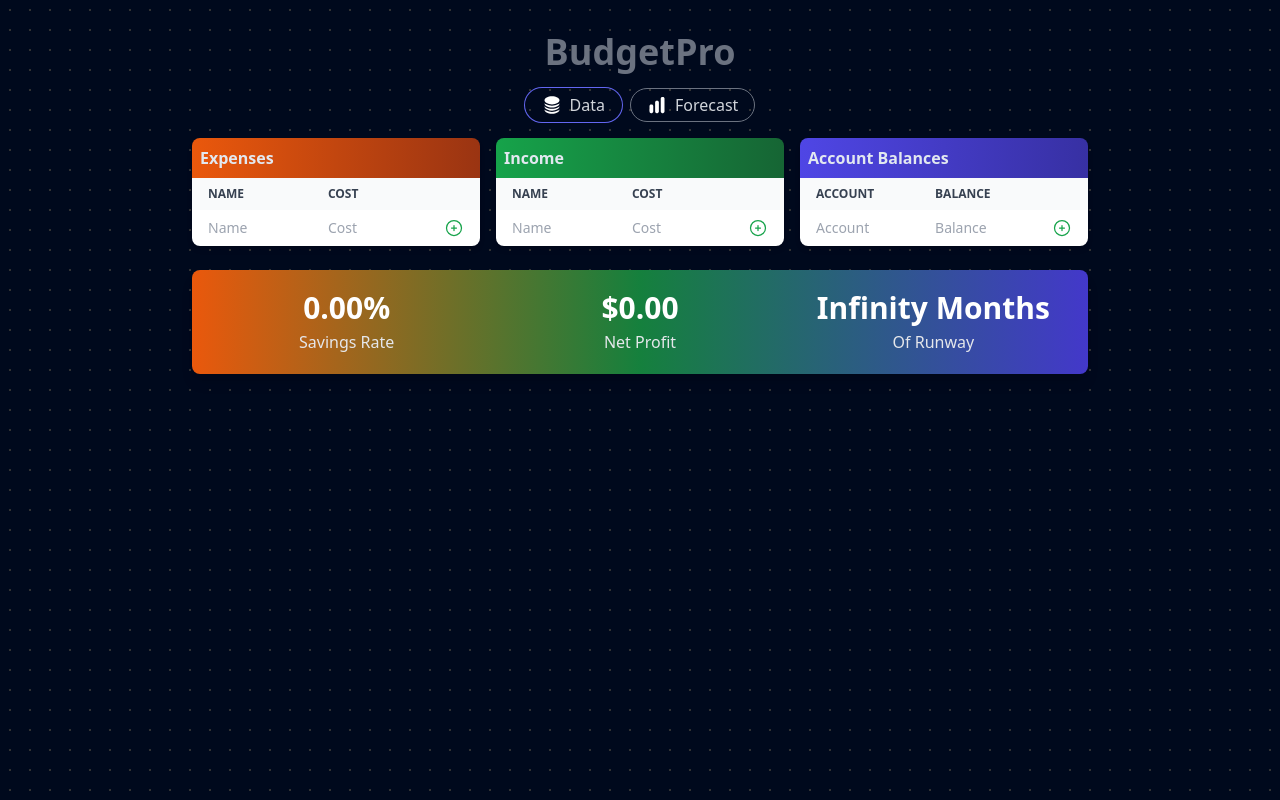
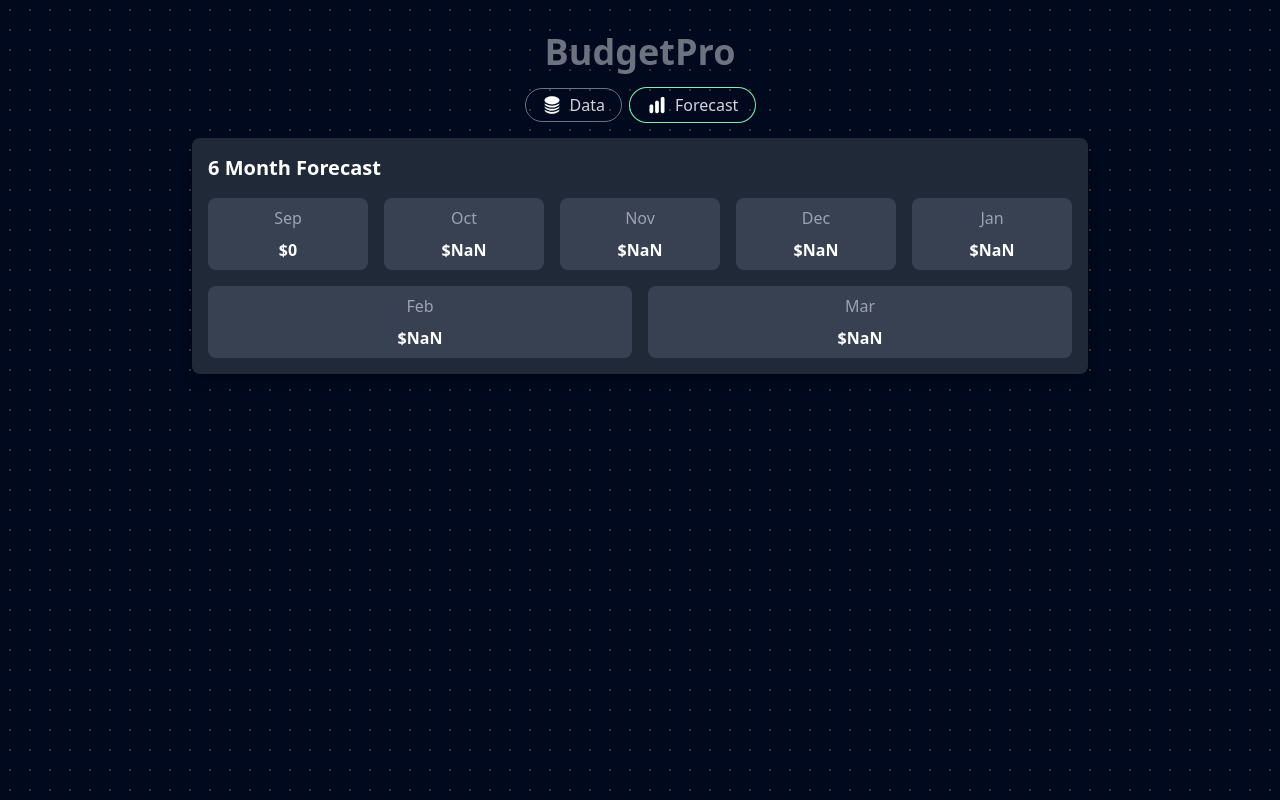
Before and after one commit to travierm/budgetpro, a Vue app: page /forecast in a window 1280 px wide. Built offline with nearby package versions, Linux system fonts and the light colour scheme.

Commit message:
working on forecast page

```diff
--- a/package.json
+++ b/package.json
@@ -10,7 +10,10 @@
   },
   "dependencies": {
     "@heroicons/vue": "^2.1.5",
+    "chart.js": "^4.4.4",
+    "chartjs-plugin-datalabels": "^2.2.0",
     "vue": "^3.4.37",
+    "vue-chartjs": "^5.3.1",
     "vue-router": "4"
   },
   "devDependencies": {
--- a/src/components/QuickStats.vue
+++ b/src/components/QuickStats.vue
@@ -31,7 +31,7 @@
 </template>
 
 <script>
-import { ref, computed } from 'vue';
+import { computed } from 'vue';
 import { income, expenses, accountBalances } from '../lib/appData';
 
 export default {
@@ -46,7 +46,6 @@ export default {
             return (savings / totalIncome.value) * 100;
         });
 
-        // net profit
         const netProfit = computed(() => totalIncome.value - totalExpenses.value);
 
         const calculateFinancialRunway = (accountBalances, monthlyExpenses) => {
@@ -66,7 +65,6 @@ export default {
             return runway;
         };
 
-        // Usage in a Vue.js computed property
         const financialRunway = computed(() => {
             const runwayMonths = calculateFinancialRunway(accountBalances.value, expenses.value);
             return runwayMonths.toFixed(1); // Round to one decimal place
--- a/src/main.js
+++ b/src/main.js
@@ -1,15 +1,17 @@
 import { createApp } from 'vue'
 import './app.css'
 import App from './App.vue'
-import { createMemoryHistory, createRouter } from 'vue-router'
+import { createRouter, createWebHistory } from 'vue-router'
 import InputTablesPage from './pages/InputTablesPage.vue'
+import ForcastPage from './pages/ForcastPage.vue'
 
 const routes = [
     { path: '/', component: InputTablesPage },
+    { path: '/forecast', component: ForcastPage },
 ]
 
 const router = createRouter({
-    history: createMemoryHistory(),
+    history: createWebHistory(),
     routes,
 })
 
--- /dev/null
+++ b/src/pages/ForcastPage.vue
@@ -0,0 +1,52 @@
+<template>
+    <div class="bg-gray-800 p-4 rounded-lg shadow-lg">
+        <h2 class="text-xl font-bold text-white mb-4">6 Month Forecast</h2>
+        <div class="flex flex-wrap gap-4">
+            <div v-for="(month, index) in months" :key="month"
+                class="flex-1 min-w-[150px] bg-gray-700 rounded-lg p-2 flex flex-col items-center justify-between">
+                <div class="text-gray-400 font-medium mb-2">{{ month }}</div>
+                <div class="text-white font-bold text-md">{{ formatCurrency(balances[index]) }}</div>
+            </div>
+        </div>
+    </div>
+</template>
+
+<script setup>
+import { computed } from 'vue';
+import { income, expenses, accountBalances } from '../lib/appData';
+
+const getNextMonths = (count) => {
+    const months = ['Jan', 'Feb', 'Mar', 'Apr', 'May', 'Jun', 'Jul', 'Aug', 'Sep', 'Oct', 'Nov', 'Dec'];
+    const currentDate = new Date();
+    const currentMonth = currentDate.getMonth();
+    return Array.from({ length: count + 1 }, (_, i) => months[(currentMonth + i) % 12]);
+};
+
+const calculateProjectedBalances = computed(() => {
+    let currentBalance = accountBalances.value.reduce((sum, account) => sum + account.value, 0);
+    const balances = [currentBalance];
+
+    const avgIncome = income.value.reduce((sum, month) => sum + month.value, 0) / income.value.length;
+    const avgExpenses = expenses.value.reduce((sum, month) => sum + month.value, 0) / expenses.value.length;
+    const avgNetProfit = avgIncome - avgExpenses;
+
+    for (let i = 1; i <= 6; i++) {
+        currentBalance += avgNetProfit;
+        balances.push(currentBalance);
+    }
+
+    return balances;
+});
+
+const formatCurrency = (value) => {
+    return new Intl.NumberFormat('en-US', {
+        style: 'currency',
+        currency: 'USD',
+        minimumFractionDigits: 0,
+        maximumFractionDigits: 0
+    }).format(value);
+};
+
+const months = getNextMonths(6);
+const balances = calculateProjectedBalances;
+</script>
```
Also changed, not shown: 1 other file (tests, documents, lock files or other folders).
